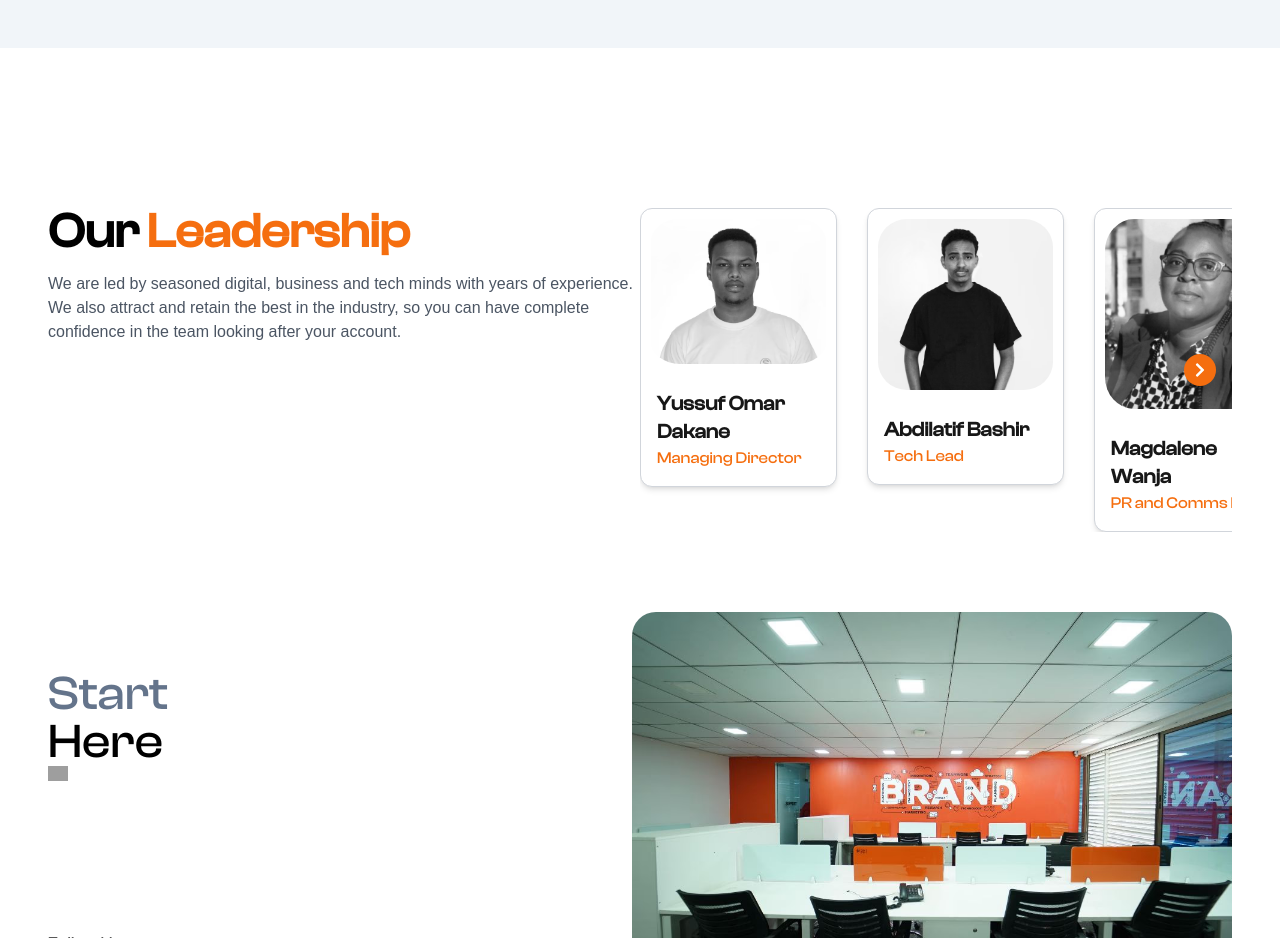
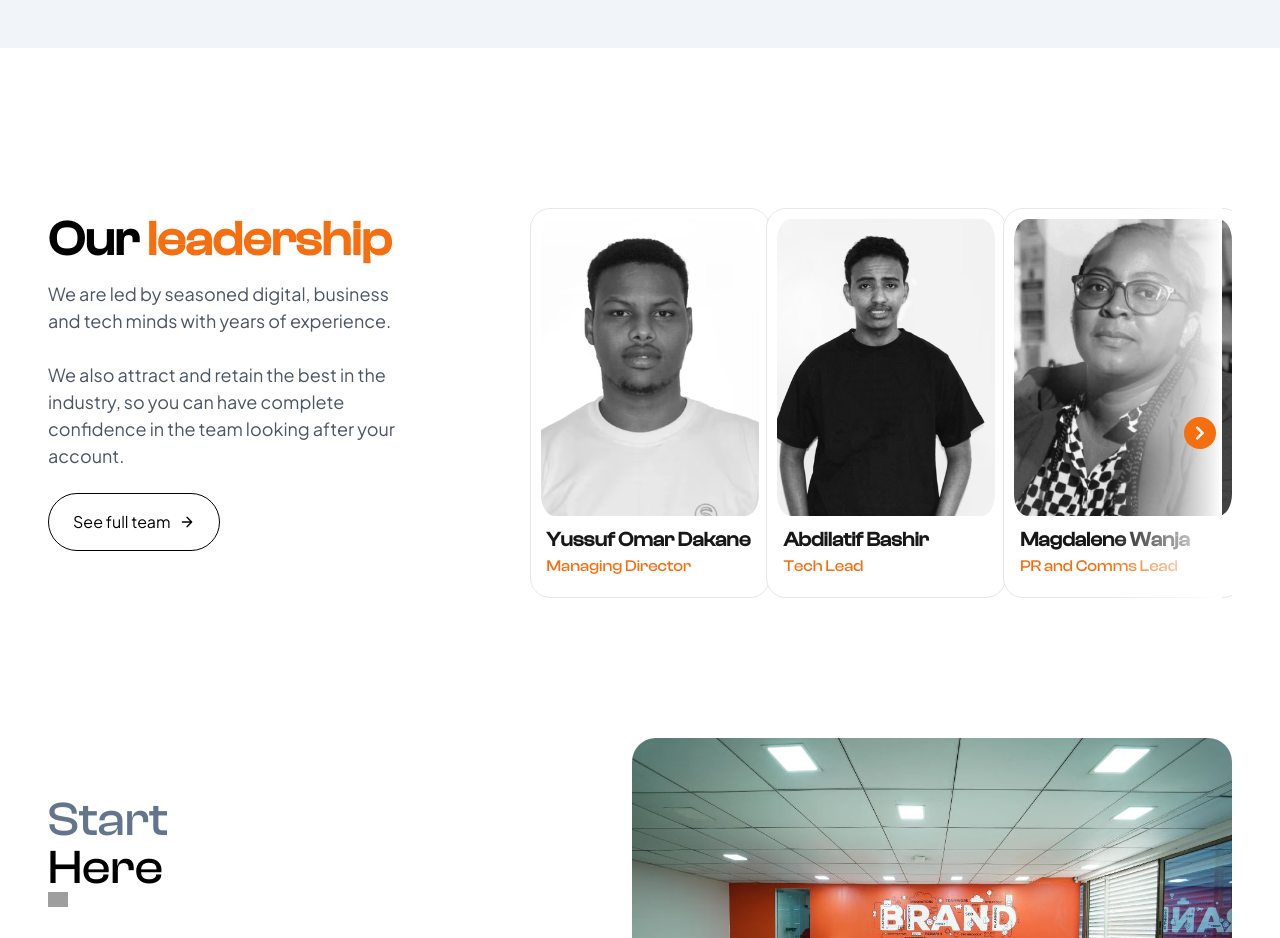
Before and after one commit to kelvinguchu/kulmidigital, a Next.js app: page /about in a window 1280 px wide. Shown: the part 1800-2738 px from the top of the page. Built offline with nearby package versions, Linux system fonts and the light colour scheme; grey boxes are pictures that could not be loaded.

Commit message:
home and about improvements

```diff
--- a/app/page.tsx
+++ b/app/page.tsx
@@ -1,3 +1,4 @@
+import HomeAbout from "@/components/HomeAbout";
 import Services from "@/components/Services";
 import Image from "next/image";
 
@@ -5,6 +6,7 @@ export default function Home() {
   return (
     <div className="">
       <Services />
+      <HomeAbout />
     </div>
   );
 }
--- a/components/AboutMiddle3.tsx
+++ b/components/AboutMiddle3.tsx
@@ -1,10 +1,18 @@
 "use client";
 
-import React, { useState } from "react";
+import React, { useState, useEffect } from "react";
 import { motion, AnimatePresence } from "framer-motion";
 import { FaChevronLeft, FaChevronRight } from "react-icons/fa";
 import localFont from "next/font/local";
-import TeamCard from "./TeamCard"; // Ensure this path is correct
+import TeamCard from "./TeamCard";
+import { Plus_Jakarta_Sans } from "next/font/google";
+
+
+const plusJakartaSans = Plus_Jakarta_Sans({
+  subsets: ["latin"],
+  weight: ["400", "500", "600"],
+  variable: "--font-plus-jakarta",
+});
 
 const clashDisplay = localFont({
   src: [
@@ -26,6 +34,7 @@ interface TeamMember {
 
 const AboutMiddle3: React.FC = () => {
   const [startIndex, setStartIndex] = useState<number>(0);
+  const [isAnimating, setIsAnimating] = useState<boolean>(false);
   const teamMembers: TeamMember[] = [
     {
       name: "Yussuf Omar Dakane",
@@ -50,74 +59,110 @@ const AboutMiddle3: React.FC = () => {
   ];
 
   const handleNext = () => {
-    setStartIndex((prev) => Math.min(prev + 1, teamMembers.length - 2));
+    if (!isAnimating && startIndex < teamMembers.length - 3) {
+      setIsAnimating(true);
+      setStartIndex((prev) => prev + 1);
+    }
   };
 
   const handlePrev = () => {
-    setStartIndex((prev) => Math.max(prev - 1, 0));
+    if (!isAnimating && startIndex > 0) {
+      setIsAnimating(true);
+      setStartIndex((prev) => prev - 1);
+    }
   };
 
+  useEffect(() => {
+    const timer = setTimeout(() => setIsAnimating(false), 500);
+    return () => clearTimeout(timer);
+  }, [startIndex]);
+
   return (
-    <section className='bg-white mt-[80px] py-[80px] px-12 flex flex-col md:flex-row justify-between'>
-      <div className='w-full md:w-1/2 mb-8 md:mb-0'>
+    <section className='bg-white mt-[80px] py-[80px] px-6 md:px-12'>
+      <div className='flex flex-col md:flex-row justify-between items-start md:items-center'>
+        <div className='w-full md:w-[30%] mb-8 md:mb-0'>
+          <div className='-mt-[100px]'>
             <h2
               className={`${clashDisplay.className} text-left text-5xl font-bold text-black mb-4`}>
-          Our <span className='text-[#F56E0F]'>Leadership</span>
+              Our <span className='text-[#F56E0F]'>leadership</span>
             </h2>
-        <p className='text-gray-600 mb-4'>
-          We are led by seasoned digital, business and tech minds with years of
-          experience. We also attract and retain the best in the industry, so
-          you can have complete confidence in the team looking after your
-          account.
+            <p
+              className={`${plusJakartaSans.className} text-gray-600 mb-6 text-[18px]`}>
+              We are led by seasoned digital, business and tech minds with years
+              of experience.
+              <br />
+              <br />
+              We also attract and retain the best in the industry, so you can
+              have complete confidence in the team looking after your account.
             </p>
           </div>
-      <div className='w-full md:w-1/2 relative'>
-        <div className='flex overflow-hidden'>
-          <AnimatePresence initial={false}>
-            {[0, 1, 2].map((offset) => {
-              const index = startIndex + offset;
-              if (index >= teamMembers.length) return null;
-              return (
+          <div>
+            <button
+              className={`${plusJakartaSans.className} inline-flex items-center px-6 py-4 border border-black text-black rounded-full hover:bg-white hover:text-[#F56E0F] hover:border-[#F56E0F] transition-colors duration-200`}>
+              See full team
+              <svg
+                className='w-4 h-4 ml-2'
+                viewBox='0 0 24 24'
+                fill='none'
+                stroke='currentColor'
+                strokeWidth='2'
+                strokeLinecap='round'
+                strokeLinejoin='round'>
+                <path d='M5 12h14M12 5l7 7-7 7' />
+              </svg>
+            </button>
+          </div>
+        </div>
+        <div className='w-full md:w-[60%] relative'>
+          <div className='relative overflow-hidden' style={{ height: "450px" }}>
+            {" "}
+            {/* Adjust height as needed */}
+            <AnimatePresence initial={false} custom={startIndex}>
+              {teamMembers
+                .slice(startIndex, startIndex + 3)
+                .map((member, index) => (
                   <motion.div
-                  key={teamMembers[index].name}
+                    key={member.name}
+                    custom={index}
                     initial={{ opacity: 0, x: 100 }}
-                  animate={{
-                    opacity: 1,
-                    x: 0,
-                    width: "40%",
-                    marginRight: offset === 2 ? "-10%" : "5%",
-                  }}
+                    animate={{ opacity: 1, x: 0 }}
                     exit={{ opacity: 0, x: -100 }}
-                  transition={{ duration: 0.3 }}
+                    transition={{ duration: 0.5, ease: "easeInOut" }}
+                    className='absolute top-0 h-full'
                     style={{
-                    zIndex: 3 - offset,
+                      left: `${index * 33.33}%`,
+                      width: index === 2 ? "32%" : "33.33%",
                     }}>
-                  <TeamCard {...teamMembers[index]} />
+                    <div className='h-full px-2'>
+                      <TeamCard {...member} />
+                      {index === 2 && startIndex < teamMembers.length - 3 && (
+                        <div className='absolute top-0 right-0 bottom-0 w-1/2 bg-gradient-to-r from-transparent to-white' />
+                      )}
+                      {index === 0 && startIndex > 0 && (
+                        <div className='absolute top-0 left-0 bottom-0 w-1/2 bg-gradient-to-l from-transparent to-white' />
+                      )}
+                    </div>
                   </motion.div>
-              );
-            })}
+                ))}
             </AnimatePresence>
           </div>
           {startIndex > 0 && (
-          <motion.button
-            initial={{ opacity: 0 }}
-            animate={{ opacity: 1 }}
-            exit={{ opacity: 0 }}
+            <button
               onClick={handlePrev}
-            className='absolute top-1/2 left-4 transform -translate-y-1/2 bg-[#F56E0F] text-white p-2 rounded-full z-10'>
+              disabled={isAnimating}
+              className='absolute top-1/2 left-4 transform -translate-y-1/2 bg-[#F56E0F] text-white p-2 rounded-full z-10 disabled:opacity-50'>
               <FaChevronLeft />
-          </motion.button>
+            </button>
           )}
-        {startIndex < teamMembers.length - 2 && (
-          <motion.button
-            initial={{ opacity: 0 }}
-            animate={{ opacity: 1 }}
-            exit={{ opacity: 0 }}
+          {startIndex < teamMembers.length - 3 && (
+            <button
               onClick={handleNext}
-            className='absolute top-1/2 right-4 transform -translate-y-1/2 bg-[#F56E0F] text-white p-2 rounded-full z-10'>
+              disabled={isAnimating}
+              className='absolute top-1/2 right-4 transform -translate-y-1/2 bg-[#F56E0F] text-white p-2 rounded-full z-10 disabled:opacity-50'>
               <FaChevronRight />
-          </motion.button>
+            </button>
           )}
+        </div>
       </div>
     </section>
   );
--- /dev/null
+++ b/components/HomeAbout.tsx
@@ -0,0 +1,133 @@
+import React from "react";
+import Image from "next/image";
+import localFont from "next/font/local";
+import { Plus_Jakarta_Sans } from "next/font/google";
+import Link from "next/link";
+
+const plusJakartaSans = Plus_Jakarta_Sans({
+  subsets: ["latin"],
+  weight: ["400", "500", "600"],
+  variable: "--font-plus-jakarta",
+});
+
+// Use Clash Display Font
+const clashDisplay = localFont({
+  src: [
+    {
+      path: "../app/fonts/ClashDisplay-Medium.woff",
+      weight: "500",
+      style: "normal",
+    },
+  ],
+  variable: "--font-clash-display",
+  display: "swap",
+});
+
+const HomeAbout = () => {
+  return (
+    <section className='flex flex-col items-left px-14 bg-slate-100 mt-[60px] pt-[80px] pb-[40px'>
+      <div>
+        <h1
+          className={`${clashDisplay.className} text-5xl font-bold text-black mb-6`}>
+          About <span className='text-[#F56E0F]'>Kulmi Digital</span>
+        </h1>
+        <p className={`${plusJakartaSans.className} text-gray-600 text-[18px]`}>
+          At Kulmi Digital, we understand the crucial role that a well crafted
+          online brand plays in today's digital landscape. With consumers
+          spending more time online than ever before, having a strong digital
+          presence is essential for businesses to succeed.
+          <br />
+          <br />
+          That's where we come in. Our team of skilled professionals is
+          dedicated to helping clients like you maximize their online impact
+          through targeted ad campaigns, strategic planning, and creative
+          solutions. From social media advertising to search engine marketing,
+          we have the expertise and experience to drive results and growth for
+          your brand.
+        </p>
+      </div>
+
+      <div className='flex flex-row justify-between items-center mt-12'>
+        {/* Presence Information */}
+        <div className='flex flex-col justify-start'>
+          <div className='text-left mb-12'>
+            <h2
+              className={`${clashDisplay.className} text-3xl font-semibold text-[#F56E0F] mb-2`}>
+              Our presence:
+            </h2>
+            <div className='flex flex-col gap-8'>
+              {/* Physical Locations */}
+              <div>
+                <h3
+                  className={`${clashDisplay.className} text-2xl font-bold text-black mb-2`}>
+                  Physical:
+                </h3>
+                <div className='flex space-x-4'>
+                  {[
+                    { name: "Kenya", flag: "/kenya.png" },
+                    { name: "Somalia", flag: "/somalia.png" },
+                    { name: "Ethiopia", flag: "/ethiopia.png" },
+                    { name: "Uganda", flag: "/uganda.png" },
+                    { name: "Tanzania", flag: "/tanzania.png" },
+                  ].map((location) => (
+                    <div className='flex items-center' key={location.name}>
+                      <Image
+                        src={location.flag}
+                        alt={location.name}
+                        width={32}
+                        height={50}
+                        className='rounded-full'
+                      />
+                      <span className='ml-2'>{location.name}</span>
+                    </div>
+                  ))}
+                </div>
+              </div>
+
+              {/* Remote Locations */}
+              <div>
+                <h3
+                  className={`${clashDisplay.className} text-2xl font-bold text-black mb-2`}>
+                  Remote:
+                </h3>
+                <div className='flex space-x-4'>
+                  {[
+                    { name: "Rest of Africa", flag: "/africa.svg" },
+                    { name: "Global", flag: "/global.svg" },
+                  ].map((location) => (
+                    <div className='flex items-center' key={location.name}>
+                      <Image
+                        src={location.flag}
+                        alt={location.name}
+                        width={32}
+                        height={32}
+                        className='rounded-full'
+                      />
+                      <span className='ml-2'>{location.name}</span>
+                    </div>
+                  ))}
+                </div>
+                <div>
+                  <Link href='/about'>
+                    <span className='flex flex-row border-b-2 '>
+                      Learn More
+                      <Image
+                        src='/icons/up.svg'
+                        alt='Arrow Right'
+                        width={16}
+                        height={16}
+                        className='ml-2'
+                      />
+                    </span>
+                  </Link>
+                </div>
+              </div>
+            </div>
+          </div>
+        </div>
+      </div>
+    </section>
+  );
+};
+
+export default HomeAbout;
--- a/components/TeamCard.tsx
+++ b/components/TeamCard.tsx
@@ -3,7 +3,6 @@ import React from "react";
 import Image from "next/image";
 import localFont from "next/font/local";
 
-// Import Clash Display font
 const clashDisplay = localFont({
   src: [
     {
@@ -16,7 +15,6 @@ const clashDisplay = localFont({
   display: "swap",
 });
 
-// Define the type for the props
 interface TeamCardProps {
   name: string;
   title: string;
@@ -25,24 +23,21 @@ interface TeamCardProps {
 
 const TeamCard: React.FC<TeamCardProps> = ({ name, title, imageSrc }) => {
   return (
-    <div className='max-w-[250px] mx-auto bg-white rounded-xl shadow-md overflow-hidden border border-gray-300'>
-      {/* Image with Border Radius */}
-      <div className='w-full'>
+    <div className='w-[240px] bg-white rounded-[20px] overflow-hidden border h-[390px]'>
+      <div className='w-full aspect-[3/4]'>
         <Image
           src={imageSrc}
           alt={name}
-          width={200}
-          height={200}
+          width={300}
+          height={400}
           style={{
-            borderRadius: "20%",
             padding: "10px",
-          }}
-          className='w-full h-auto object-cover'
+            borderRadius: "10%",
+           }}
+          className='w-full h-full object-cover'
         />
       </div>
-
-      {/* Name and Title */}
-      <div className='p-4 text-left'>
+      <div className='pl-4 pb-8 text-left'>
         <h2 className={`${clashDisplay.className} text-xl font-bold`}>
           {name}
         </h2>
```
Also changed, not shown: public/icons/up.svg (added). Lines whose indentation alone changed are shown as unchanged.
